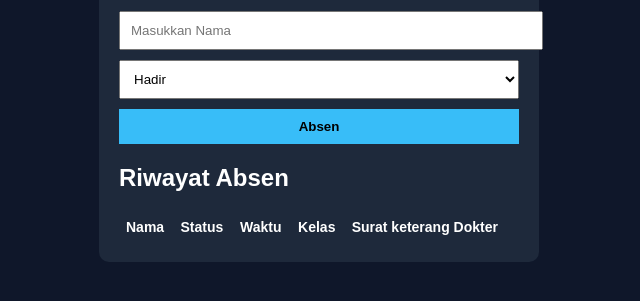
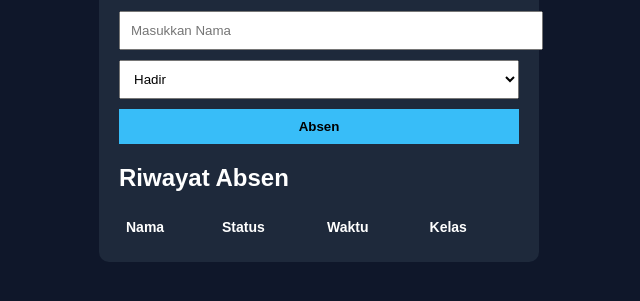
Before and after one commit to hafiizwibisono-droid/Myproject, a plain HTML site: page absen-app/index.html in a window 1280 px wide. Shown: the part 149-450 px from the top of the page, without its empty margins (321-961 px from the left). Drawn offline with Linux system fonts and the light colour scheme.

Commit message:
Remove 'Surat keterang Dokter' column from table

```diff
--- a/absen-app/index.html
+++ b/absen-app/index.html
@@ -28,7 +28,6 @@
         <th>Status</th>
         <th>Waktu</th>
         <th>Kelas</th>
-        <th>Surat keterang Dokter</th>
       </tr>
     </thead>
     <tbody id="riwayat"></tbody>
```
